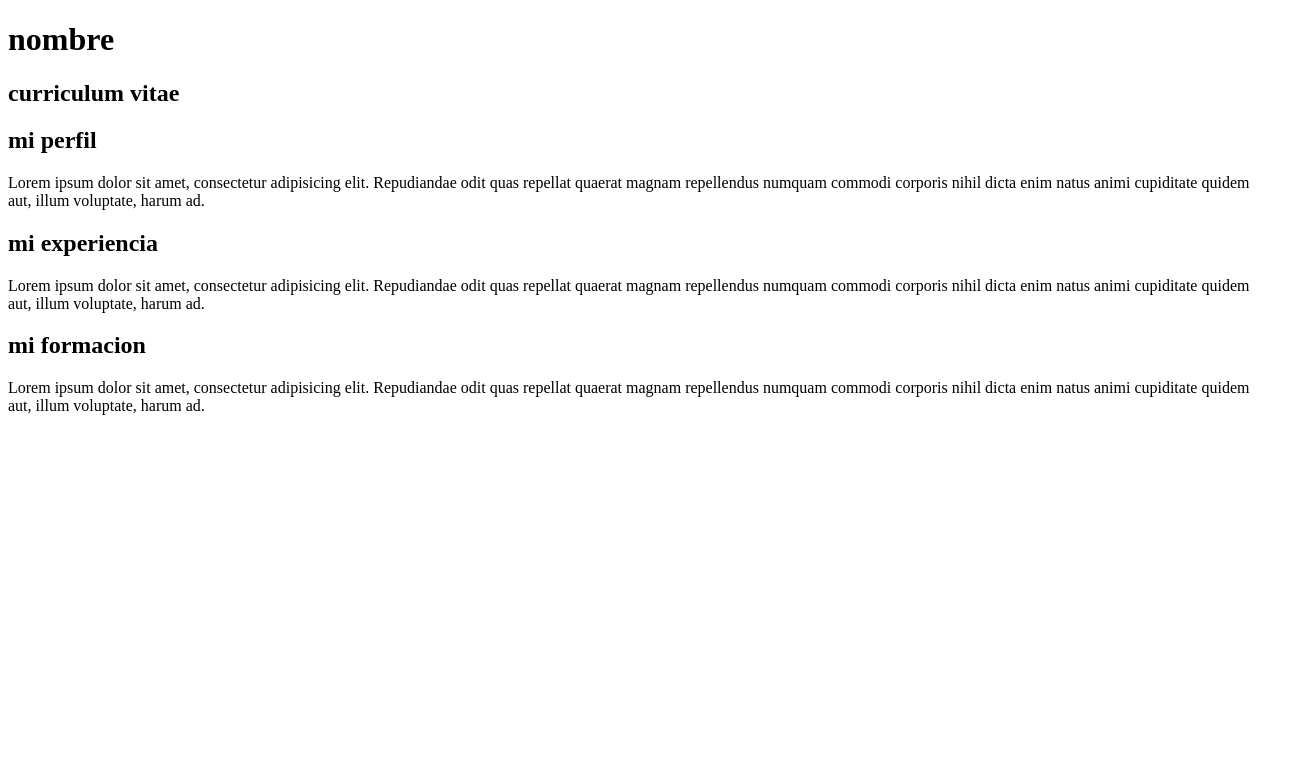
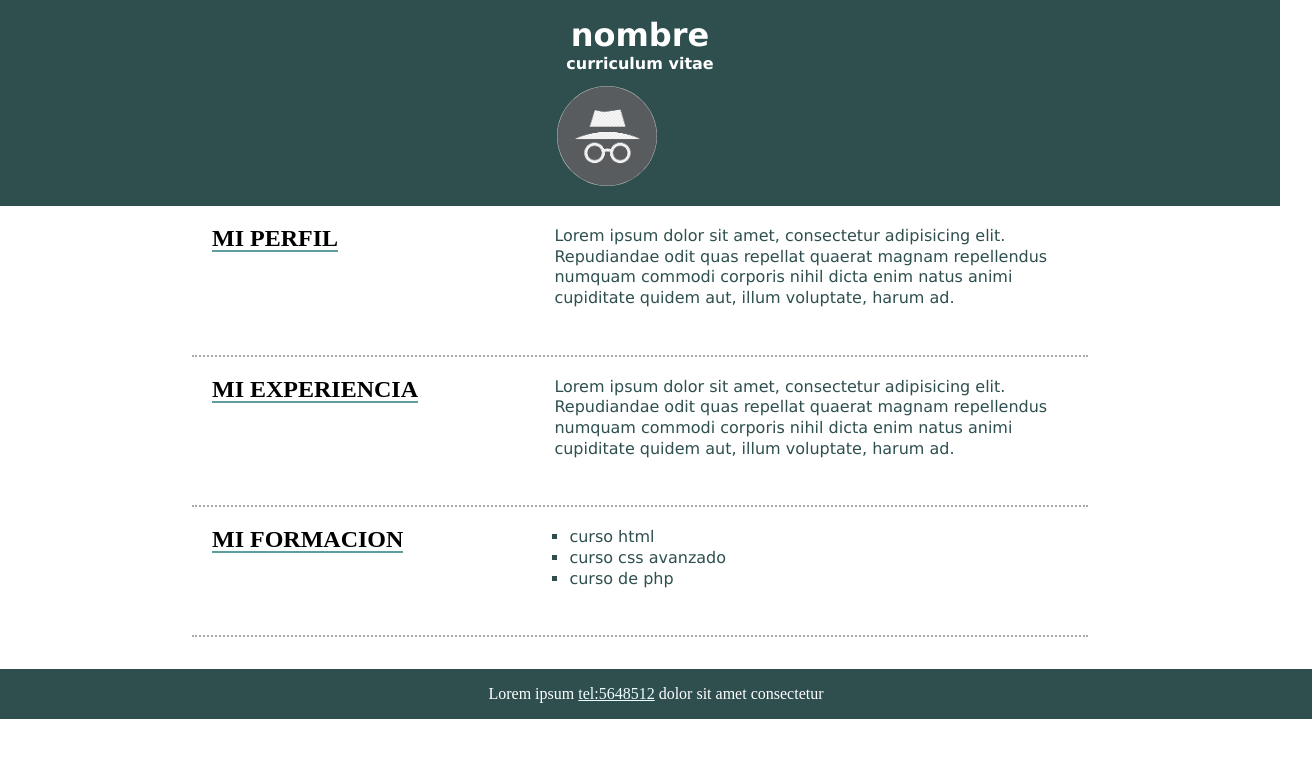
Before and after one commit to jackquispe/cv, a plain HTML site: page index.html in a window 1280 px wide. Shown: the whole page, 1312 px wide, since content can reach past the window. Drawn offline with Linux system fonts and the light colour scheme.

Commit message:
completando informacion del cv

```diff
--- /dev/null
+++ b/estilos.css
@@ -0,0 +1,73 @@
+*{
+    margin: 0;
+    padding: 0;
+}
+header{
+    width: 100%;
+
+    background: darkslategray;
+    color: white;
+    padding-top: 1em;
+    padding-bottom: 1em;
+}
+header img{
+    width: 100px;
+    margin-left: 43.5%;
+    margin-top: 1%;
+    border-radius: 100%;
+}
+h1{
+    text-align: center;
+    font-family: Verdana, Geneva, Tahoma, sans-serif;
+    font-size: 2em;
+}
+header h2{
+    text-align: center;
+    font-family: Verdana, Geneva, Tahoma, sans-serif;
+    font-size: 1em;
+}
+section{
+    width: 70%;
+    margin: 0 auto;
+}
+article{
+    padding: 20px;
+    border-bottom: 2px dotted darkgray;
+}
+article h2{
+    float: left;
+    border-bottom: 2px solid cadetblue;
+    line-height: 1em;
+    text-transform: uppercase;
+}
+
+article p{
+    margin-left: 20%;
+}
+
+article p, article ul{
+    margin-left: 40%;
+    font-family: Verdana, Geneva, Tahoma, sans-serif;
+    color: darkslategrey;
+    line-height: 1.3em;
+    margin-bottom: 1.6em;
+}
+article ul li{
+    margin-left: 15px;
+    list-style: square;
+}
+footer{
+    margin-top: 2em;
+    padding: 1em;
+    width: 100%;
+    background: darkslategrey;
+    color: white;
+    text-align: center;
+}
+footer a:link, footer a:visited{
+    color: azure;
+}
+footer a:hover{
+    text-decoration: none;
+    color: orange;
+}
--- a/index.html
+++ b/index.html
@@ -5,11 +5,13 @@
     <meta http-equiv="X-UA-Compatible" content="IE=edge">
     <meta name="viewport" content="width=device-width, initial-scale=1.0">
     <title>CV</title>
+    <link rel="stylesheet" href="estilos.css">
 </head>
 <body>
     <header>
         <h1>nombre</h1>
         <h2>curriculum vitae</h2>
+        <img src="./img/perfil.png" alt="">
     </header>
     <section>
         <article>
@@ -22,8 +24,15 @@
         </article>
         <article>
             <h2>mi formacion</h2>
-            <p>Lorem ipsum dolor sit amet, consectetur adipisicing elit. Repudiandae odit quas repellat quaerat magnam repellendus numquam commodi corporis nihil dicta enim natus animi cupiditate quidem aut, illum voluptate, harum ad.</p>
+            <ul>
+                <li>curso html</li>
+                <li>curso css avanzado</li>
+                <li>curso de php</li>
+            </ul>
         </article>
     </section>
+    <footer>
+        <p>Lorem ipsum <a href="#">tel:5648512</a> dolor sit amet consectetur</p>
+    </footer>
 </body>
 </html>
```
Also changed, not shown: img/perfil.png (added).
